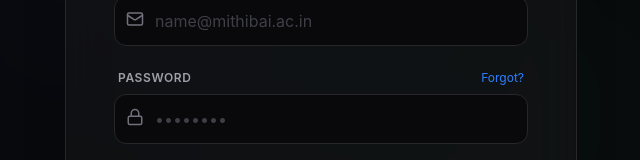
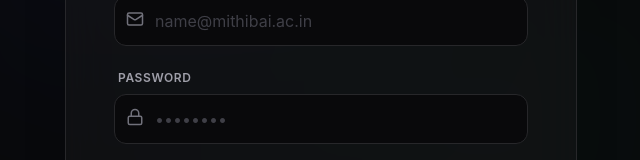
Before and after one commit to omkargitcs/campus-share, a React (Vite) app in the folder client/: page /login in a window 1280 px wide. Shown: the part 384-544 px from the top of the page, without its empty margins (319-959 px from the left). Built offline with nearby package versions, Linux system fonts and the light colour scheme; no server answers.

Commit message:
Update Login.jsx

```diff
--- a/client/src/pages/Login.jsx
+++ b/client/src/pages/Login.jsx
@@ -17,8 +17,9 @@ const Login = () => {
     try {
       const { data } = await API.post("/auth/login", { email, password });
       localStorage.setItem("token", data.token);
+      localStorage.setItem("user", JSON.stringify({ email: data.user.email, role: data.user.role }));
       toast.success("Welcome back to Campus Share!");
-      window.location.href = "/Dashboard";
+      navigate("/dashboard", { replace: true });
     } catch (err) {
       toast.error(err.response?.data?.message || "Invalid credentials");
     } finally {
@@ -70,12 +71,6 @@ const Login = () => {
               <label className="text-xs font-semibold text-zinc-400 uppercase tracking-wider">
                 Password
               </label>
-              <a
-                href="#"
-                className="text-xs text-blue-500 hover:text-blue-400 transition-colors"
-              >
-                Forgot?
-              </a>
             </div>
             <div className="relative group">
               <Lock
```
